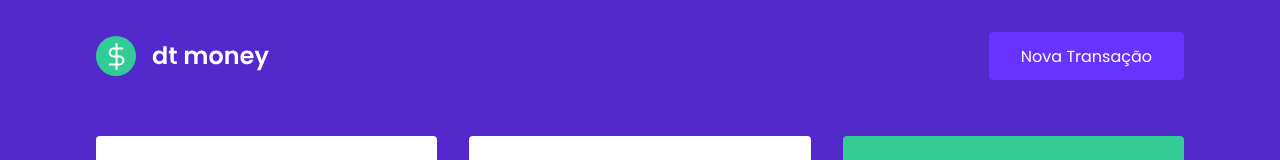
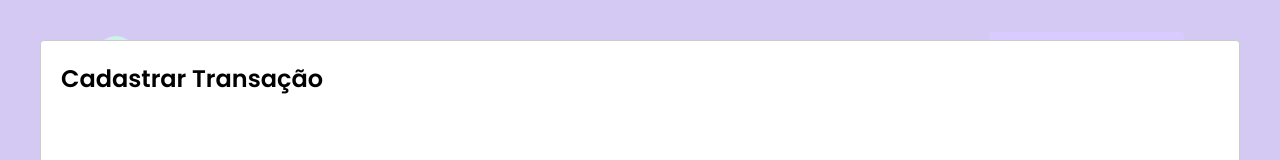
Before and after one commit to mluizvitor/dtMoney, a React (Create React App) app: page / in a window 1280 px wide. Both pictures are taken after a click on the button "Nova Transação". Shown: the top 160 px of the page. Built offline with nearby package versions, Linux system fonts and the light colour scheme; no server answers; what miragejs would draw is missing.

Commit message:
Implementação inicial do react-modal

```diff
--- a/package.json
+++ b/package.json
@@ -6,6 +6,7 @@
     "axios": "^0.26.0",
     "react": "^17.0.2",
     "react-dom": "^17.0.2",
+    "react-modal": "^3.14.4",
     "react-scripts": "5.0.0",
     "styled-components": "^5.3.3",
     "web-vitals": "^2.1.0"
@@ -18,6 +19,7 @@
     "@types/node": "^16.7.13",
     "@types/react": "^17.0.20",
     "@types/react-dom": "^17.0.9",
+    "@types/react-modal": "^3.13.1",
     "@types/styled-components": "^5.1.23",
     "miragejs": "^0.1.43",
     "typescript": "^4.4.2"
--- a/src/App.tsx
+++ b/src/App.tsx
@@ -1,13 +1,32 @@
 import { Dashboard } from "./components/Dashboard";
 import { Header } from "./components/Header";
 import { GlobalStyle } from "./styles/global";
+import Modal from "react-modal";
+import { useState } from "react";
+import { NewTransactionModal } from "./components/NewTransactionModal/indlex";
+
+Modal.setAppElement("#root");
 
 export function App() {
+  const [isNewTransactionModalOpen, setIsNewTransactionModalOpen] =
+    useState(false);
+
+  function handleOpenNewTransactionModal() {
+    setIsNewTransactionModalOpen(true);
+  }
+
+  function handleCloseNewTransactionModal() {
+    setIsNewTransactionModalOpen(false);
+  }
   return (
     <>
-      <Header />
+      <Header onOpenNewTransactionModal={handleOpenNewTransactionModal} />
       <Dashboard />
       <GlobalStyle />
+      <NewTransactionModal
+        isOpen={isNewTransactionModalOpen}
+        onRequestClose={handleCloseNewTransactionModal}
+      />
     </>
   );
 }
--- a/src/components/Header/index.tsx
+++ b/src/components/Header/index.tsx
@@ -1,12 +1,18 @@
 import logoImg from "../../assets/logo.svg";
 import { Container, Content } from "./styles";
 
-export function Header() {
+interface HeaderProps {
+  onOpenNewTransactionModal: () => void;
+}
+
+export function Header({ onOpenNewTransactionModal }: HeaderProps) {
   return (
     <Container>
       <Content>
         <img src={logoImg} alt="dt money" />
-        <button type="button">Nova Transação</button>
+        <button type="button" onClick={onOpenNewTransactionModal}>
+          Nova Transação
+        </button>
       </Content>
     </Container>
   );
--- /dev/null
+++ b/src/components/NewTransactionModal/indlex.tsx
@@ -0,0 +1,17 @@
+import Modal from "react-modal";
+
+interface NewTransactionModalProps {
+  isOpen: boolean;
+  onRequestClose: () => void;
+}
+
+export function NewTransactionModal({
+  onRequestClose,
+  isOpen,
+}: NewTransactionModalProps) {
+  return (
+    <Modal isOpen={isOpen} onRequestClose={onRequestClose}>
+      <h2>Cadastrar Transação</h2>
+    </Modal>
+  );
+}
--- /dev/null
+++ b/src/components/NewTransactionModal/styles.ts
@@ -0,0 +1,3 @@
+import styled from "styled-components";
+
+export const Container = styled.div``;
```
Also changed, not shown: 1 other file (tests, documents, lock files or other folders).
